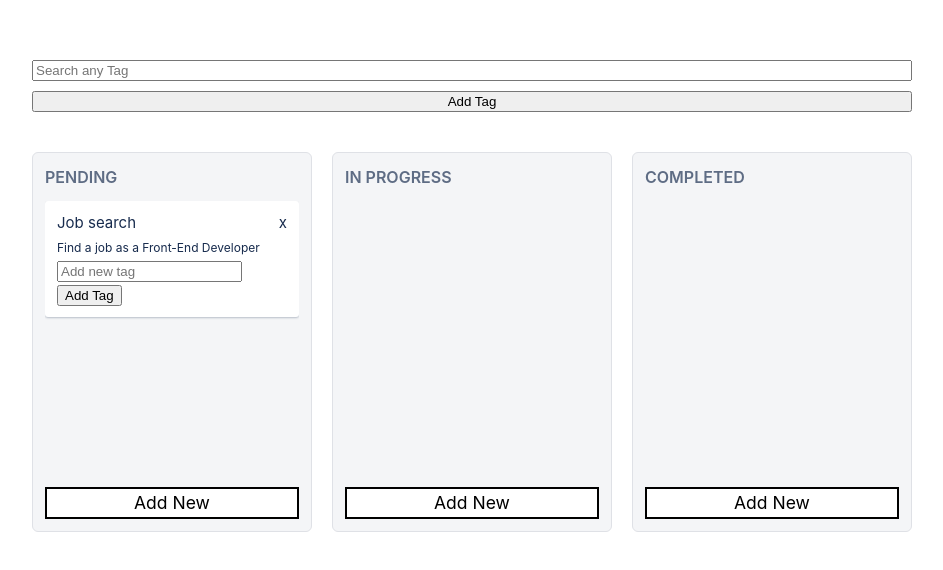
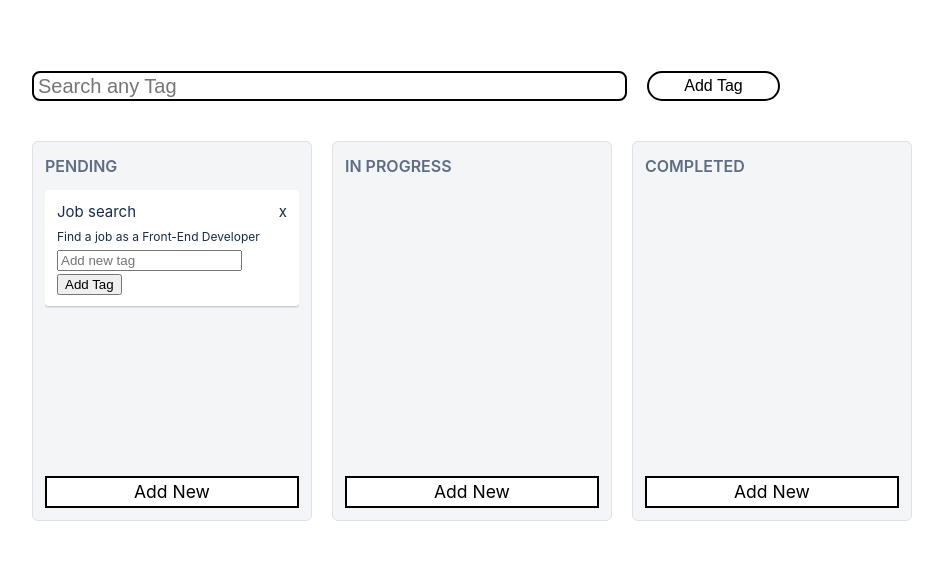
Before and after one commit to alvaro219/Todo-list, a Vue app: page / in a window 1280 px wide. Shown: the part 104-674 px from the top of the page, without its empty margins (168-1111 px from the left). Built offline with nearby package versions, Linux system fonts and the light colour scheme.

Commit message:
minor styles update

```diff
--- a/src/components/FilterBar.vue
+++ b/src/components/FilterBar.vue
@@ -55,9 +55,10 @@ watch(searchTerm, (newSearch) => {
 
 <template>
   <div class="searcher-bar">
-    <input type="text" v-model="searchTerm" placeholder="Search any Tag" />
-    <button @click="addTagToFilter(searchTerm)">Add Tag</button>
-
+    <div class="searcher-box">
+      <input class="searcher-container" type="text" v-model="searchTerm" placeholder="Search any Tag" />
+      <button class="button-container" @click="addTagToFilter(searchTerm)">Add Tag</button>
+    </div>
     <div class="selected-tags">
       <span v-for="tag in selectedTags" :key="tag" class="tag">
         {{ tag }}
@@ -83,13 +84,51 @@ watch(searchTerm, (newSearch) => {
   display: flex;
   flex-direction: column;
   gap: 10px;
+  width: 85%;
   margin-bottom: 20px;
+}
+
+.searcher-box{
+  display: flex;
+ flex: 1;
+  justify-content: space-between;
 }
 
 .selected-tags {
   display: flex;
   flex-wrap: wrap;
   gap: 5px;
+}
+
+.searcher-container{
+  width: 100%;
+  flex: 1;
+  margin-right: 20px;
+  height: 30px;
+  border: 2px solid #000000;
+  border-radius: 8px;
+  padding-left: 4px;
+  font-size: 20px;
+}
+
+.button-container{
+  width: 100px;
+  height: 30px;
+  flex: 0.2;
+  font-size: 16px;
+  background-color: #ffffff;
+  align-self: center;
+  border: 2px solid #000000;
+  border-radius: 9999px;
+  cursor: pointer;
+  transition: 0.2s ease-in-out;
+}
+
+.button-container:hover{
+  box-shadow: 5px 2px 2px #000000;
+  width: 120px;
+  height: 35px;
+  background-color: #eaffe6;
 }
 
 .tag, .tag-option {
@@ -103,6 +142,7 @@ watch(searchTerm, (newSearch) => {
 .available-tags {
   display: flex;
   flex-wrap: wrap;
+  max-width: 900px;
   gap: 5px;
 }
 </style>
```
